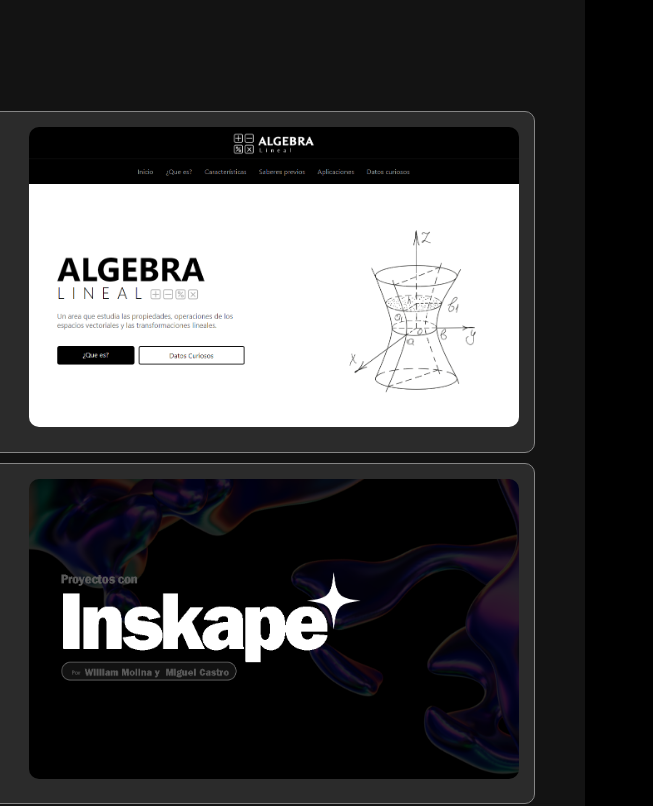
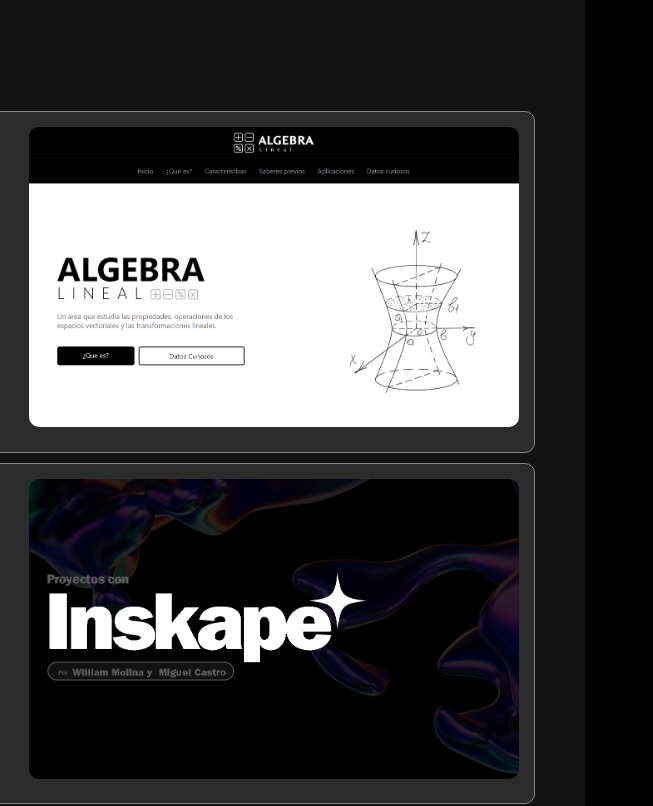
Before and after one commit to Wmolina17/central-page, a plain HTML site: page index.html in a window 1280 px wide. Shown: the part 800-1606 px from the top of the page, 627-1280 px from the left. Drawn offline with Linux system fonts and the light colour scheme.

Commit message:
arregalando error visual

```diff
--- a/index.css
+++ b/index.css
@@ -103,8 +103,12 @@ body {
 
     main {
         width: 100%;
+        display: flex;
+        justify-content: center;
+        align-items: center;
 
         .cont-all {
+            max-width: 1250px;
             padding: 50px;
 
             .cont-animaker {
@@ -201,6 +205,7 @@ body {
 
                             img {
                                 width: 100%;
+                                object-fit: cover;
                                 height: 100%;
                                 border-radius: 10px;
                             }
```
